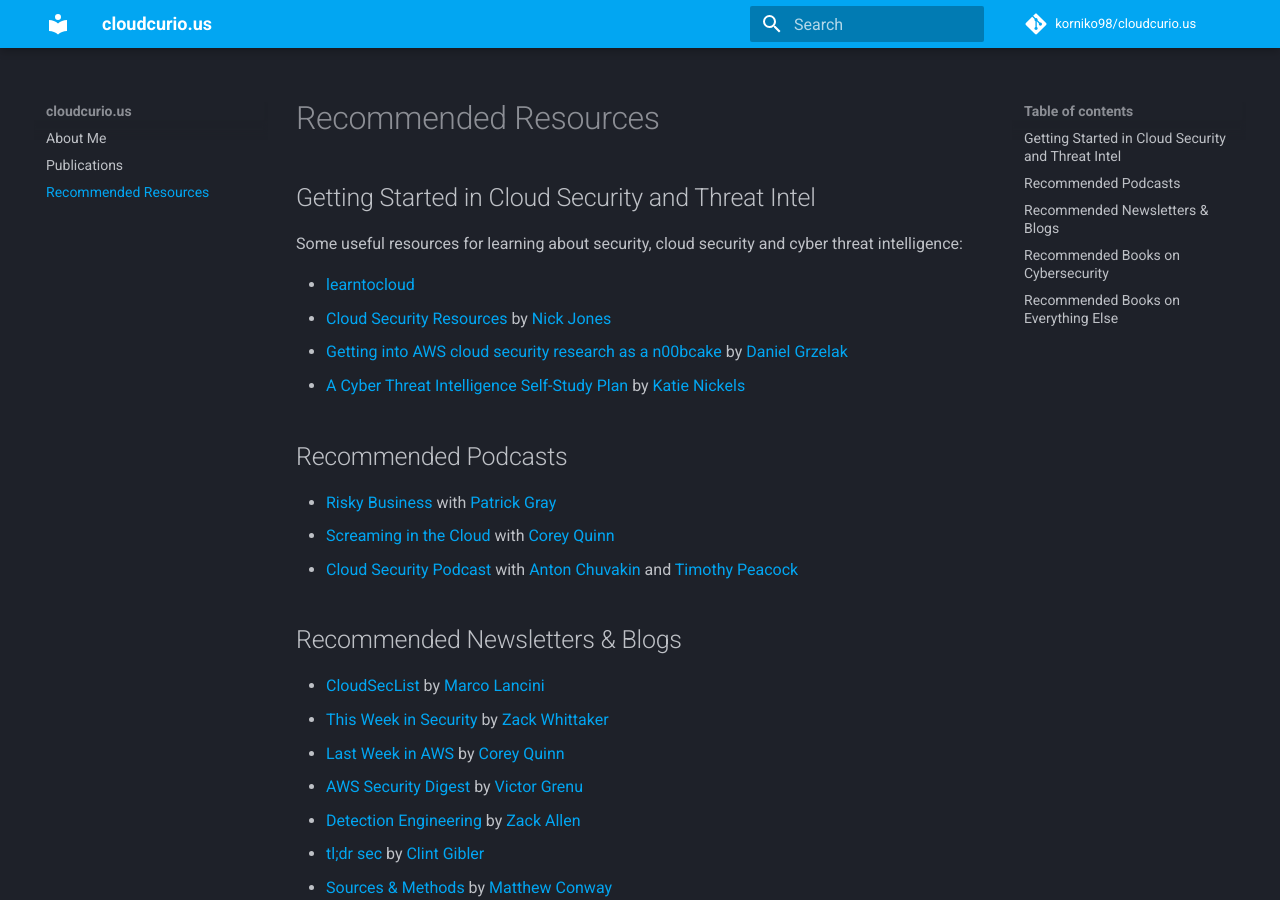
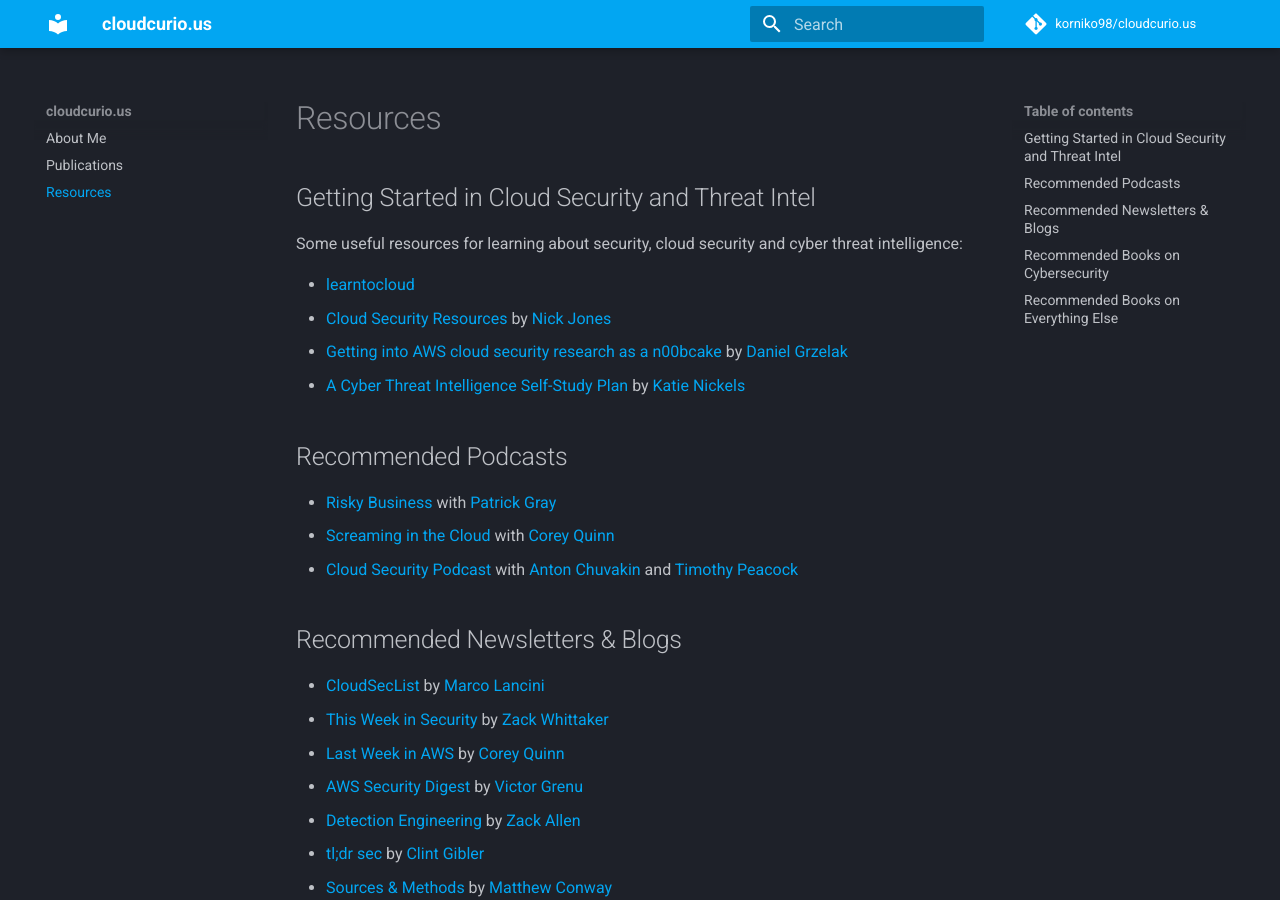
Before and after one commit to korniko98/cloudcurio.us, an MkDocs documentation site: the page built from docs/resources.md, in a window 1280 px wide and 900 px high. Built offline with MkDocs 1.6.1 and Material for MkDocs 9.7.7, drawn with Linux system fonts in a browser that asks for light colours; comment, search, counter and statistics services are not loaded.

Commit message:
Update resources.md

```diff
--- a/docs/resources.md
+++ b/docs/resources.md
@@ -1,4 +1,4 @@
-# Recommended Resources
+# Resources
 
 ## Getting Started in Cloud Security and Threat Intel
 Some useful resources for learning about security, cloud security and cyber threat intelligence:
```
